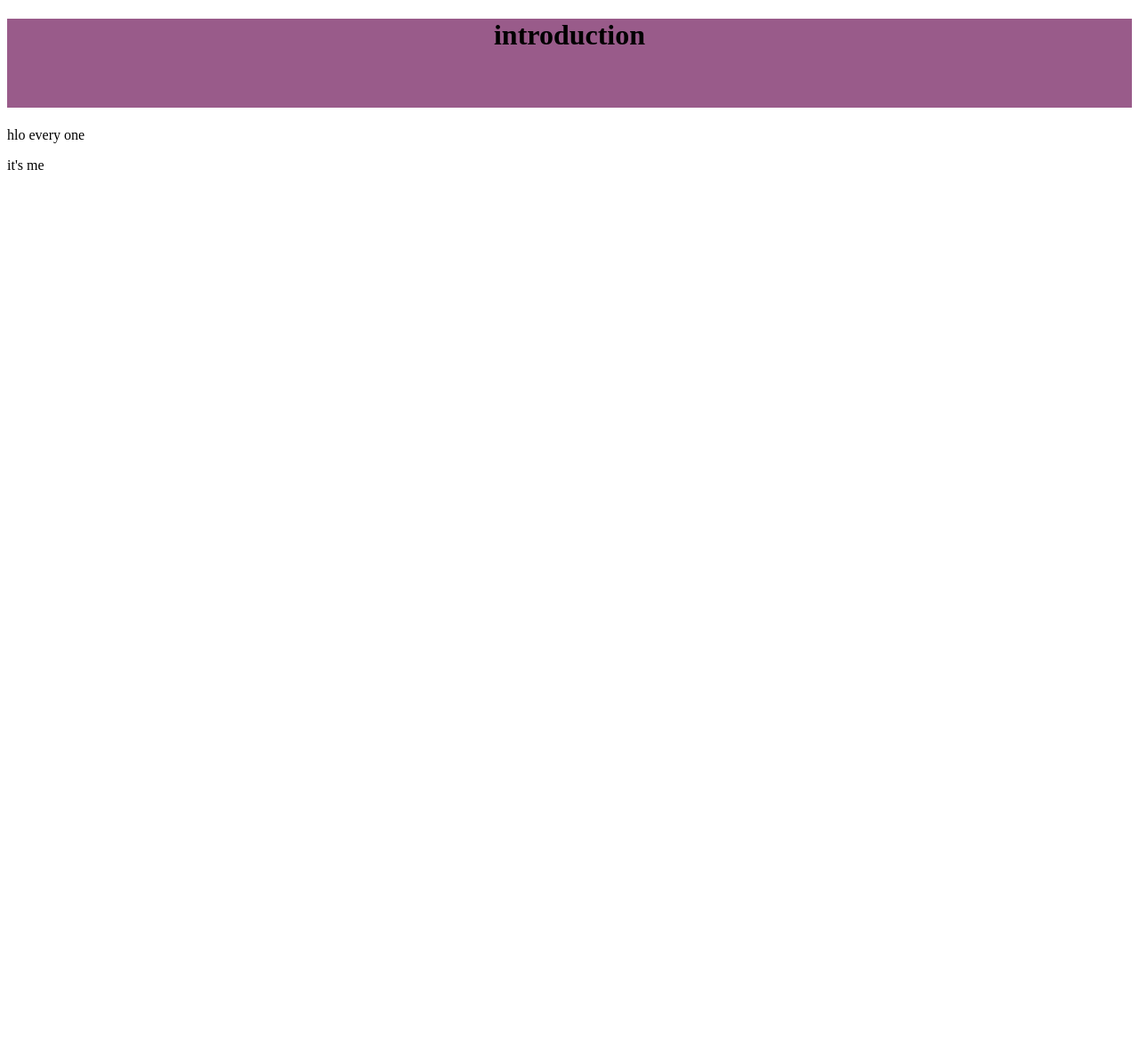
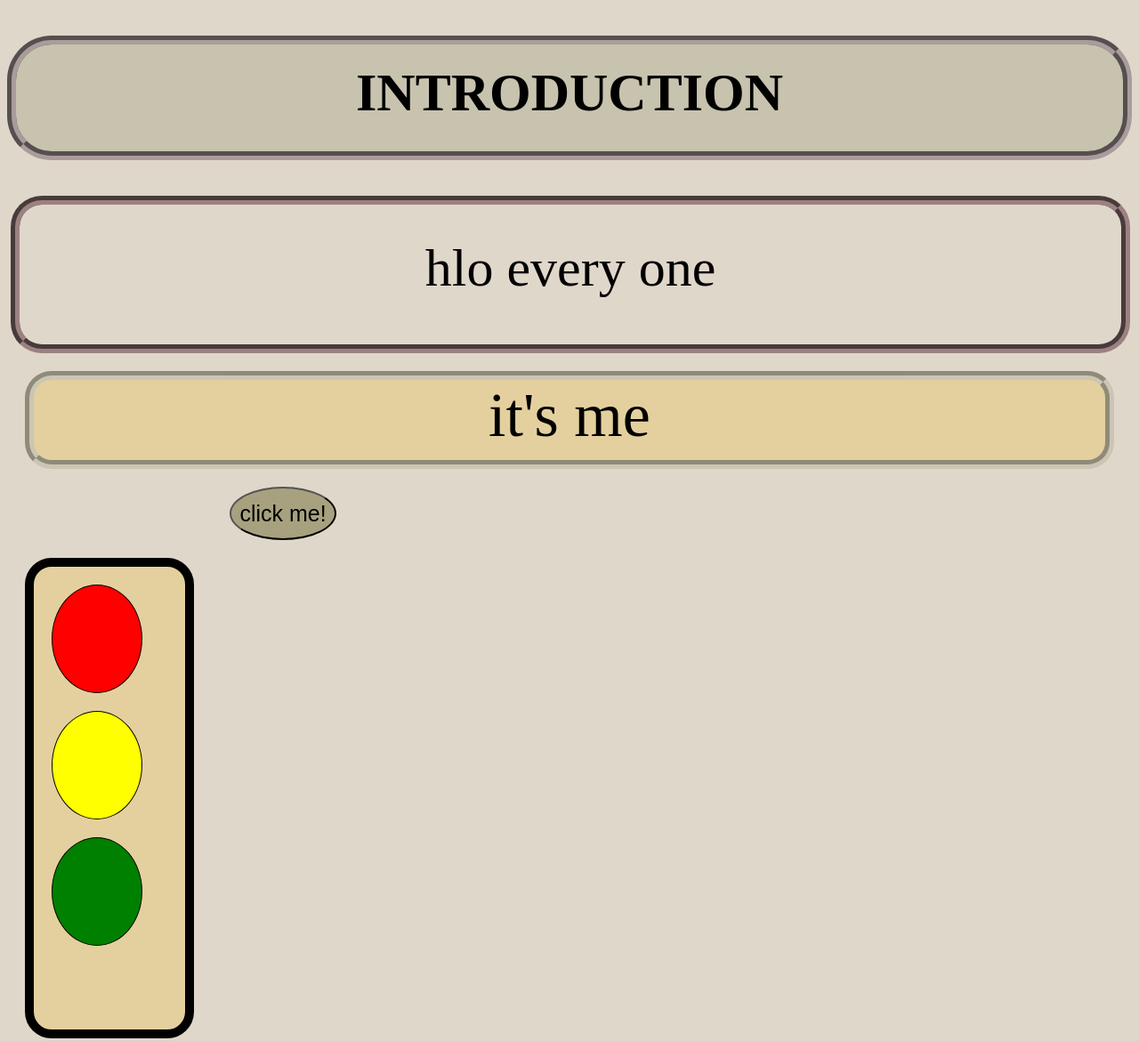
Before and after one commit to deepak-jalandhra-214/html-css-practice, a plain HTML site: page practice set 06.html in a window 1280 px wide. Shown: the whole page at 89% size. Before the commit the page ends 800 px from the top, so only its background shows below. Drawn offline with Linux system fonts and the light colour scheme.

Commit message:
add practice set

```diff
--- a/practice set 06.html
+++ b/practice set 06.html
@@ -10,5 +10,16 @@
     <h1>introduction</h1>
     <p>hlo  every one</p>
     <div>it's me</div>
+    <button>click me!</button>
+
+   <div class ="traffic-light">
+     <div class="light1">
+     </div>
+     <div class="light2">
+     </div>
+     <div class="light">
+    </div>
+   </div>
+
 </body>
 </html>
--- a/set06.css
+++ b/set06.css
@@ -1,6 +1,89 @@
 h1{
     color:black;
-    background-color: rgba(114, 27, 92, 0.719);
+    background-color: rgba(190, 189, 163, 0.719);
     height:100px;
     text-align:center;
+    border-width:10px;
+    border-style:groove;
+    border-color:rgb(170, 156, 156);
+    font-size:60px;
+    text-transform:uppercase;
+    border-radius:50px;
+    padding-top:20px;
 }
+button{
+    color:rgb(0, 0, 0);
+    background-color:rgb(167, 161, 127);
+        border-radius:50%;
+        height:60px;
+        width:120px;
+        text-align:center;
+        font-size:25px;
+        padding-top:10px;
+        padding-bottom:10px;
+        margin-left:250px;
+
+}
+div{
+   border-width :10px;
+   border-style:groove;
+   border-color:rgba(193, 194, 187, 0.719);
+   background-color: rgb(228, 208, 158);
+   color:black;
+   border-radius:30px;
+   height:70px;
+   text-align:center;
+   font-size:70px;
+   padding-bottom:20px;
+   margin:20px;
+
+
+}
+body{
+    background-color: rgb(224, 215, 203);
+
+
+}
+p{
+     height:100px;
+    color:rgb(0, 0, 0);
+    border : 10px groove rgb(156, 129, 129);
+    border-radius:35px;
+    text-align:center;
+    font-size:60px;
+    padding-top:37px;
+    padding-right:20px;
+    padding-bottom:20px;
+    padding-left:20px;
+    margin:1px 2px 3px 4px;
+
+}
+.light1{
+    height:100px;
+    background-color: red;
+    border-radius:50%;
+    width:100px;
+    border:1px solid black;
+}
+
+
+.light2{
+    height:100px;
+    width:100px;
+    border-radius:50%;
+    background-color: yellow;
+    border:1px solid black;
+}
+
+.light{
+    height:100px;
+    width:100px;
+    border-radius:50%;
+    background-color:green ;
+    border:1px solid black;
+}
+.traffic-light{
+     border:10px solid black;
+     height :500px;
+     width :170px;
+}
```
